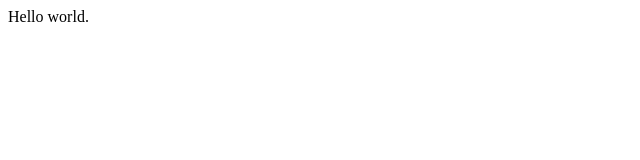
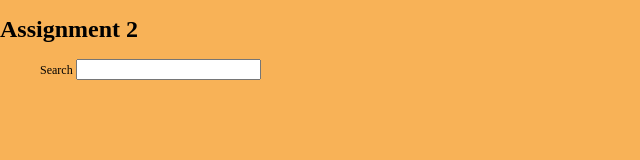
Before and after one commit to jchoi598/assignment2, a website: page public/index.html in a window 1280 px wide. Shown: the whole page, without its empty margins (0-640 px from the left). Drawn offline with Linux system fonts and the light colour scheme.

Commit message:
index, styles update, added js files
setup html and css, added js files

```diff
--- a/public/index.html
+++ b/public/index.html
@@ -6,6 +6,31 @@
     <link rel="stylesheet" href="styles.css">
 </head>
 <body>
-    Hello world.
+
+    <div class="wrapper">
+
+        <div class="container flex-outer">
+
+            <div class="header">
+                <h1>Assignment 2</h1>
+            </div>
+
+            <div id="chartContainer">
+            </div>
+
+            <form action="/api" method="get">
+                <ul class="flex-outer">
+                    <label for="search">Search</label>
+                    <input type="text" name="search-box" id="search" maxlength="140">
+                </ul>
+            </form>
+
+        </div>
+    </div>
+
+<script src="canvasjs.min.js"></script>
+
+<script src="script.js"></script>
+
 </body>
 </html>
--- a/public/styles.css
+++ b/public/styles.css
@@ -0,0 +1,23 @@
+html, body {
+    margin: 0;
+    padding: 0;
+  }
+
+  html {
+    font-size: 12px;
+
+  }
+
+  body {
+    margin: 0;
+    background: #f8b257;
+  }
+
+  .wrapper {
+    display: flex;
+    flex-direction: column;
+  }
+
+  .container {
+    min-height: 100%;
+  }
```
Also changed, not shown: public/canvasjs.min.js (added), public/script.js (added).
